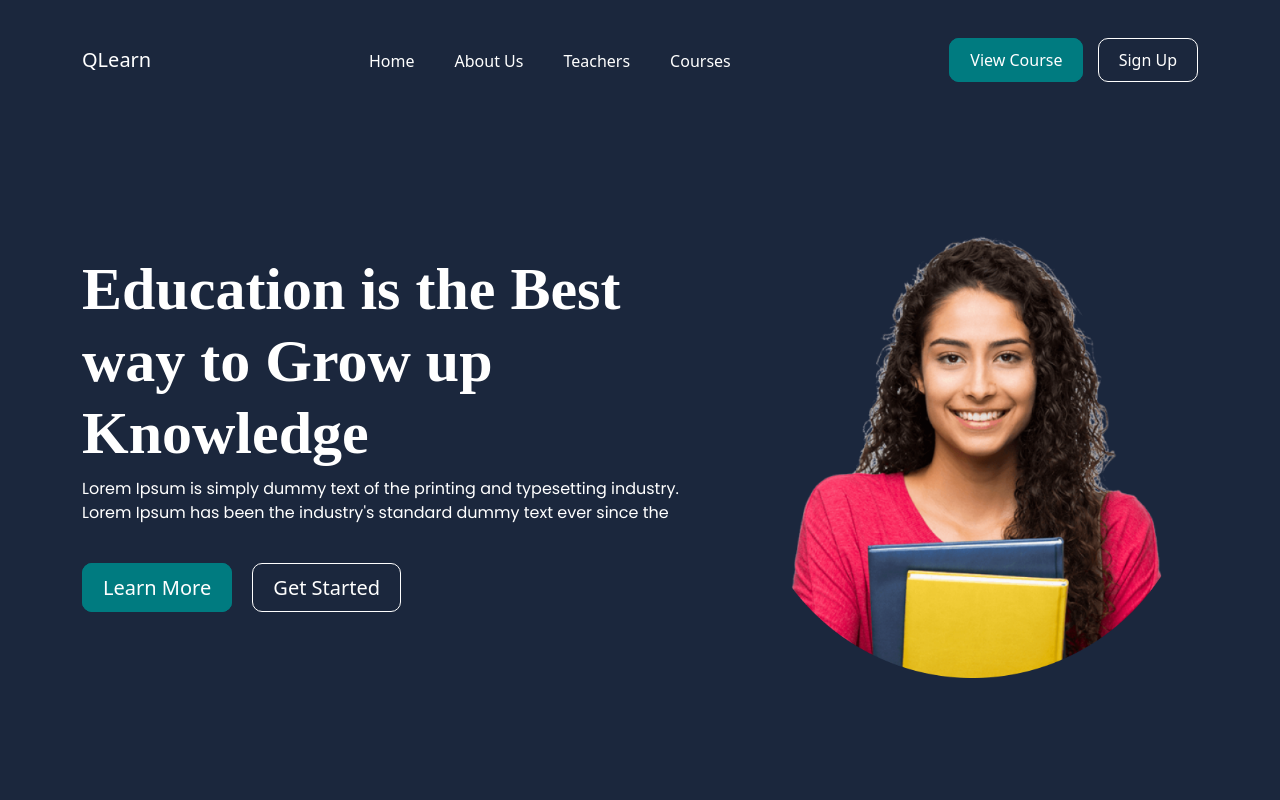
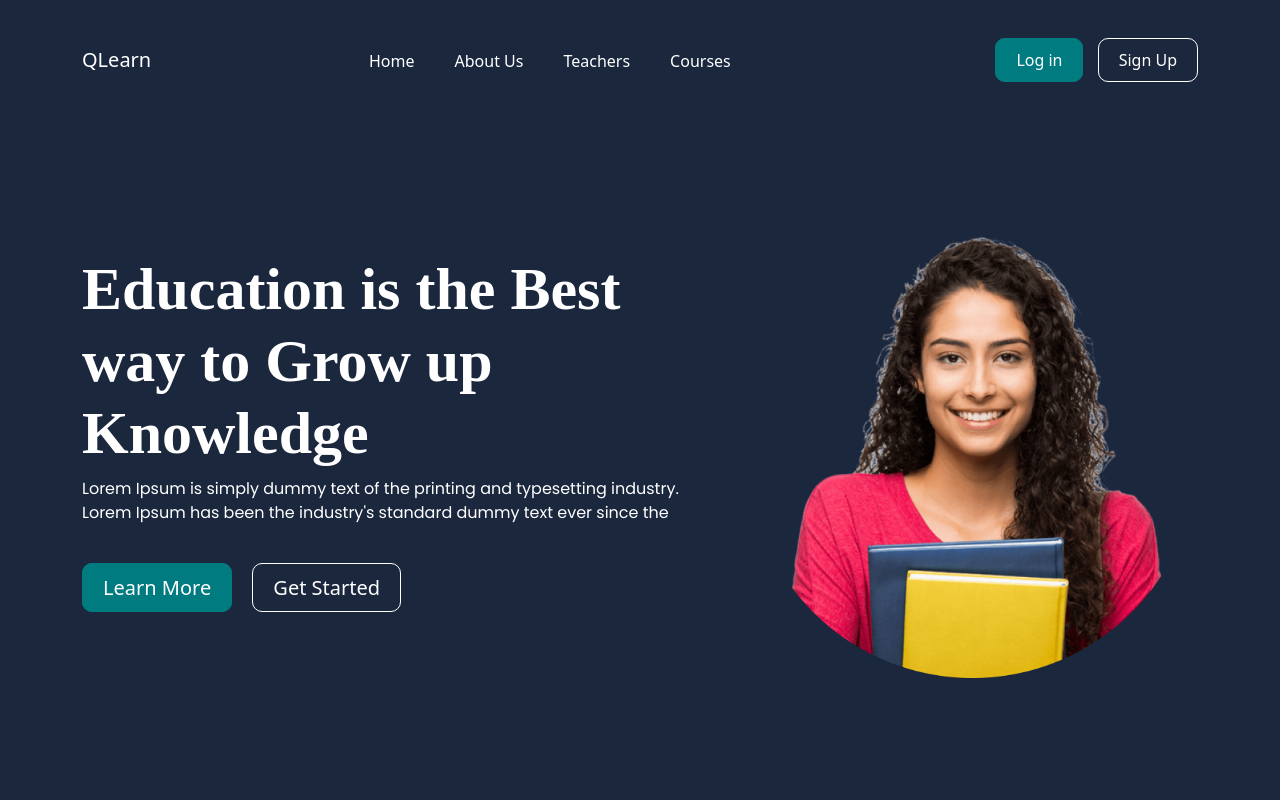
Before and after one commit to abeerAyad/Qlearn-bootstrap, a plain HTML site: page index.html in a window 1280 px wide. Shown: the top 800 px of the page. Drawn offline with nearby package versions, Linux system fonts and the light colour scheme; a web font is replaced by a local one.

Commit message:
fix problex

```diff
--- a/index.html
+++ b/index.html
@@ -52,7 +52,7 @@
               </li>
             </ul>
             <div class="nav-buttons">
-              <a href="#" class="log-in">View Course</a>
+              <a href="#" class="log-in">Log in</a>
               <a href="#" class="sign-up">Sign Up</a>
             </div>
           </div>
```
